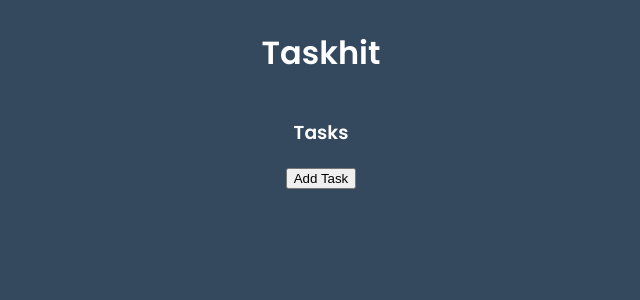
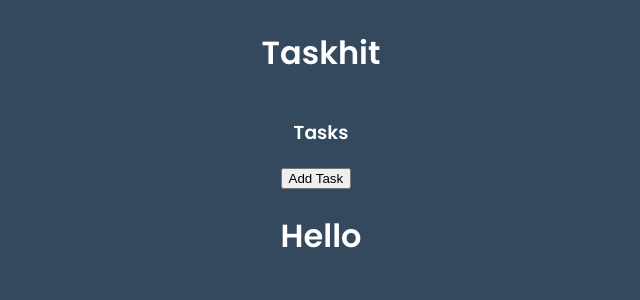
Before and after one commit to zephyrus21/taskhit, a React (Vite) app: page / in a window 1280 px wide. Shown: the top 300 px of the page, without its empty margins (319-959 px from the left). Built offline with nearby package versions, Linux system fonts and the light colour scheme.

Commit message:
added bug fix

```diff
--- a/src/components/Task.jsx
+++ b/src/components/Task.jsx
@@ -5,15 +5,16 @@ import styles from "../styles/Task.module.css";
 
 const Task = () => {
   const [isOpen, setIsOpen] = useState(false);
+
   return (
     <div className={`${styles.task} flex`}>
-      <div className="my-task">
+      <div className='my-task'>
         <h3>Tasks</h3>
       </div>
-      <div className="submitted-task"></div>
-      <div className="add-task">
+      <div className='submitted-task'></div>
+      <div className='add-task'>
         <button onClick={() => setIsOpen(true)}>Add Task</button>
-        {isOpen && <Modal setOpen={setIsOpen} />}
+        {isOpen ? <Modal setIsOpen={setIsOpen} /> : <h1>Hello</h1>}
       </div>
     </div>
   );
```
Also changed, not shown: 2 other files (tests, documents, lock files or other folders).
